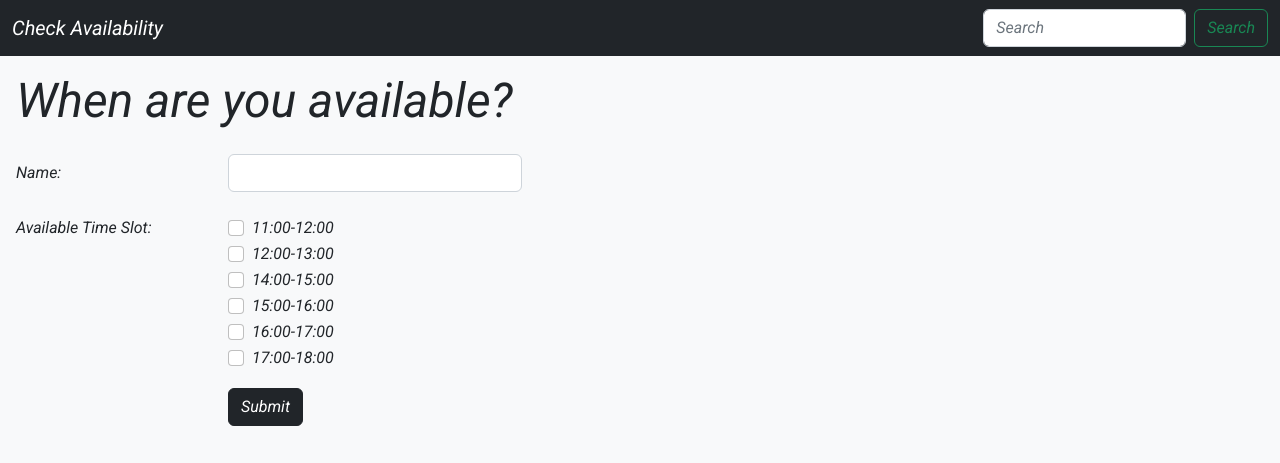
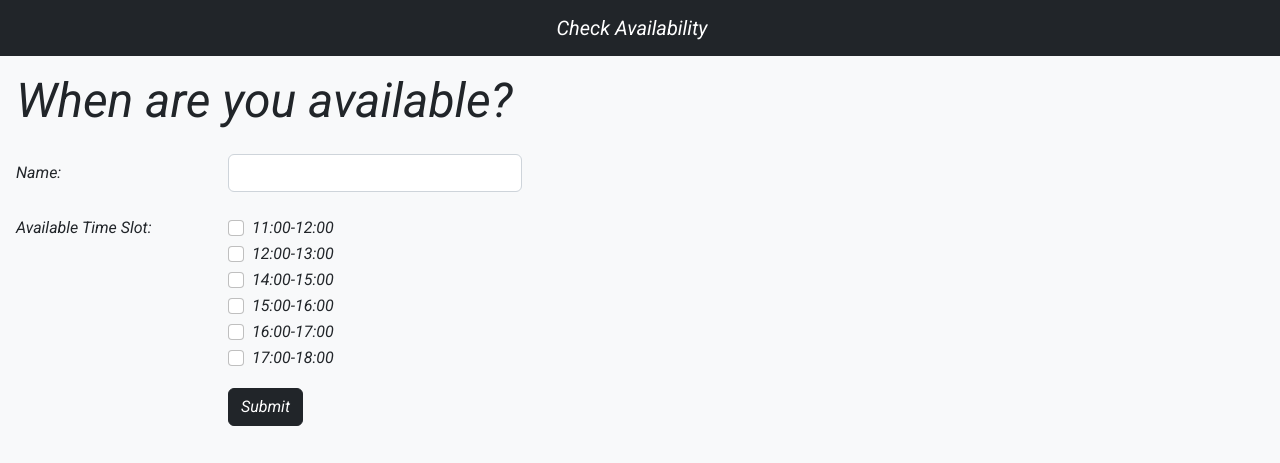
Before and after one commit to cemrecander/availability-form, a plain HTML site: page index.html in a window 1280 px wide. Drawn offline with nearby package versions, Linux system fonts and the light colour scheme.

Commit message:
index.html updated

```diff
--- a/index.html
+++ b/index.html
@@ -16,11 +16,8 @@
 
 <body>
     <nav class="navbar navbar-dark bg-dark">
-        <div class="container-fluid">
+        <div class="container d-flex justify-content-center">
             <a class="navbar-brand">Check Availability</a>
-            <form class="d-flex" role="search">
-                <input class="form-control me-2" type="search" placeholder="Search" aria-label="Search">
-                <button class="btn btn-outline-success" type="submit">Search</button>
             </form>
         </div>
     </nav>
@@ -90,7 +87,8 @@
                 </div>
             </div>
         </form>
-        <div id="table"></div>
+        <div id="table" class="col-lg-5 col-md-7 col-sm-6"></div>
+    </div>
     </div>
     <script src="index.js"></script>
 </body>
```
